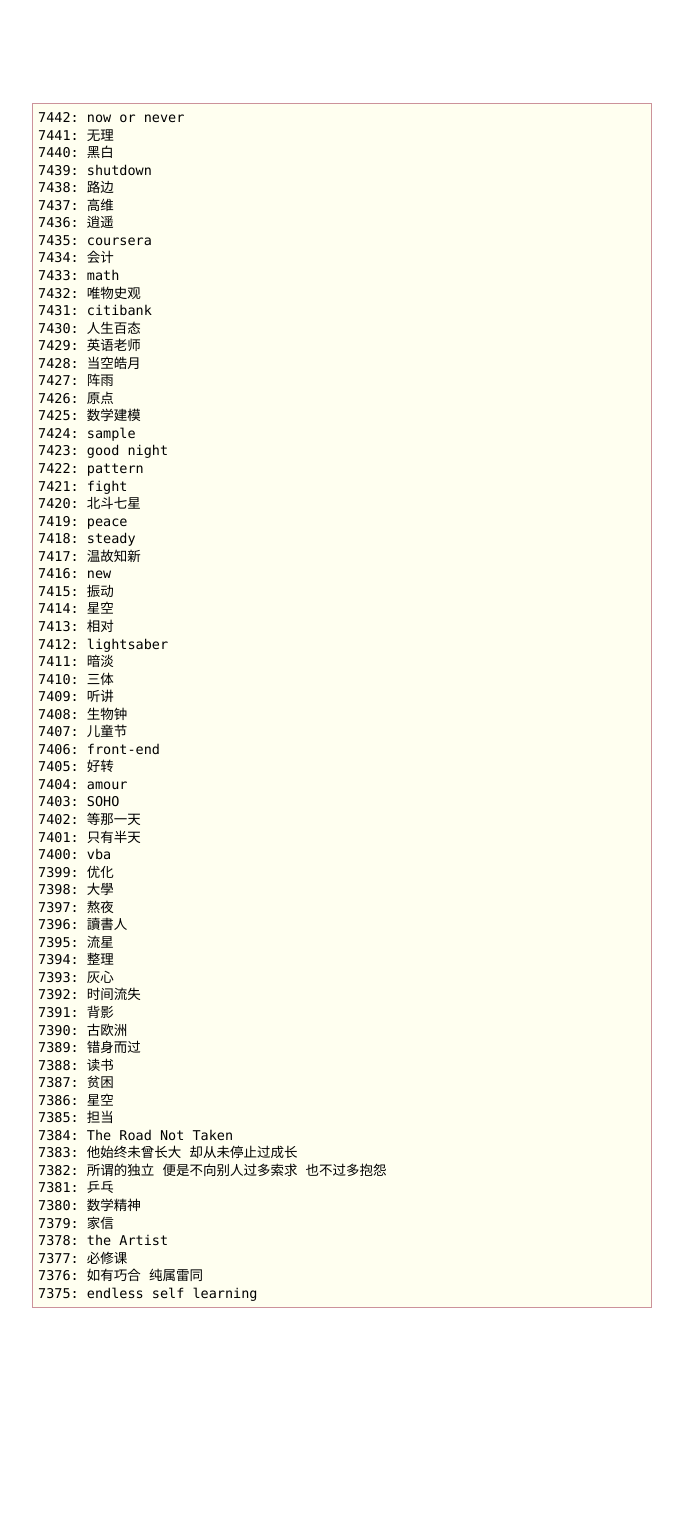
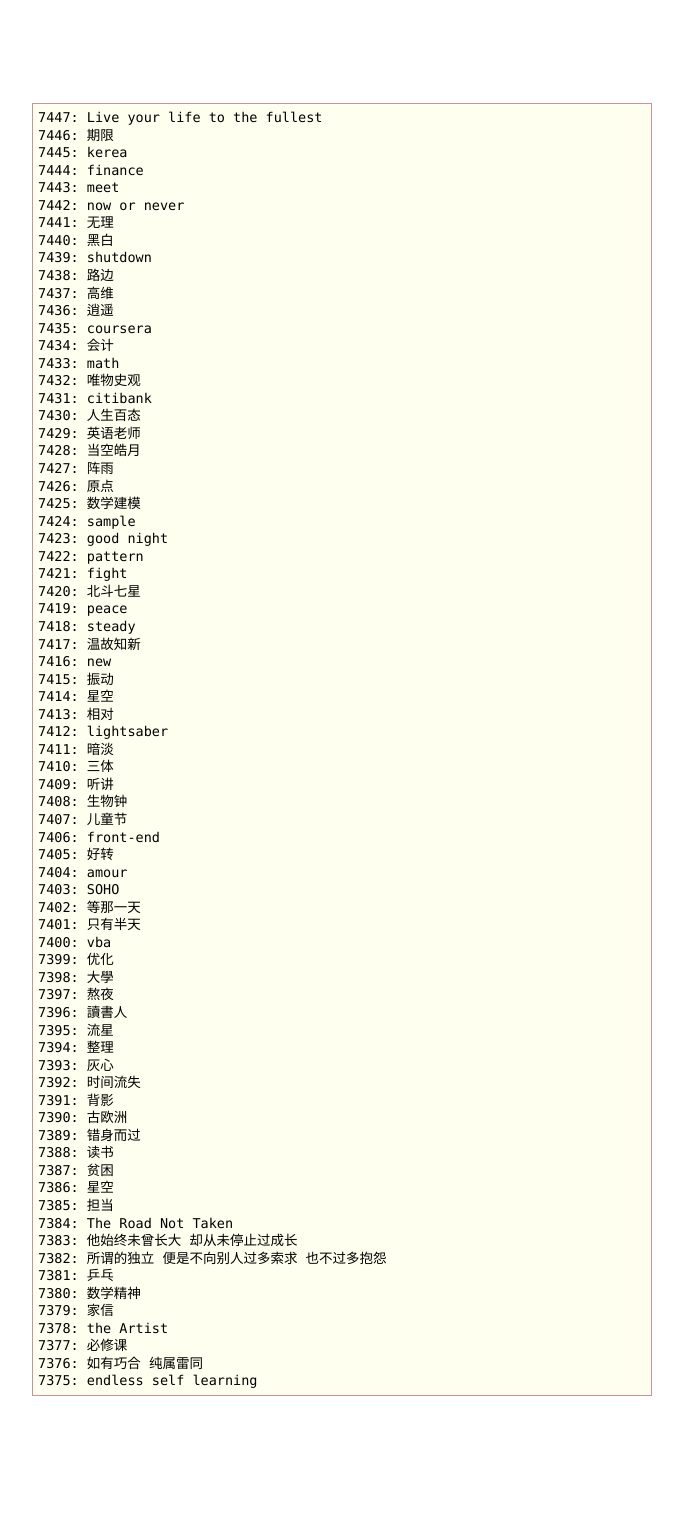
Before and after one commit to betamint/blog, a Jekyll site: the page built from daily-words.html, in a window 1280 px wide. Shown: the whole page, without its empty margins (298-981 px from the left). Built offline with Jekyll 4.4.1, drawn with Linux system fonts in a browser that asks for light colours; before the commit the page ends 1450 px from its top, so only the background shows below that.

Commit message:
7443-7447

```diff
--- a/daily-words.html
+++ b/daily-words.html
@@ -2,6 +2,11 @@
 layout: default
 ---
 <pre>
+7447: Live your life to the fullest
+7446: 期限
+7445: kerea
+7444: finance
+7443: meet
 7442: now or never
 7441: 无理
 7440: 黑白
```
